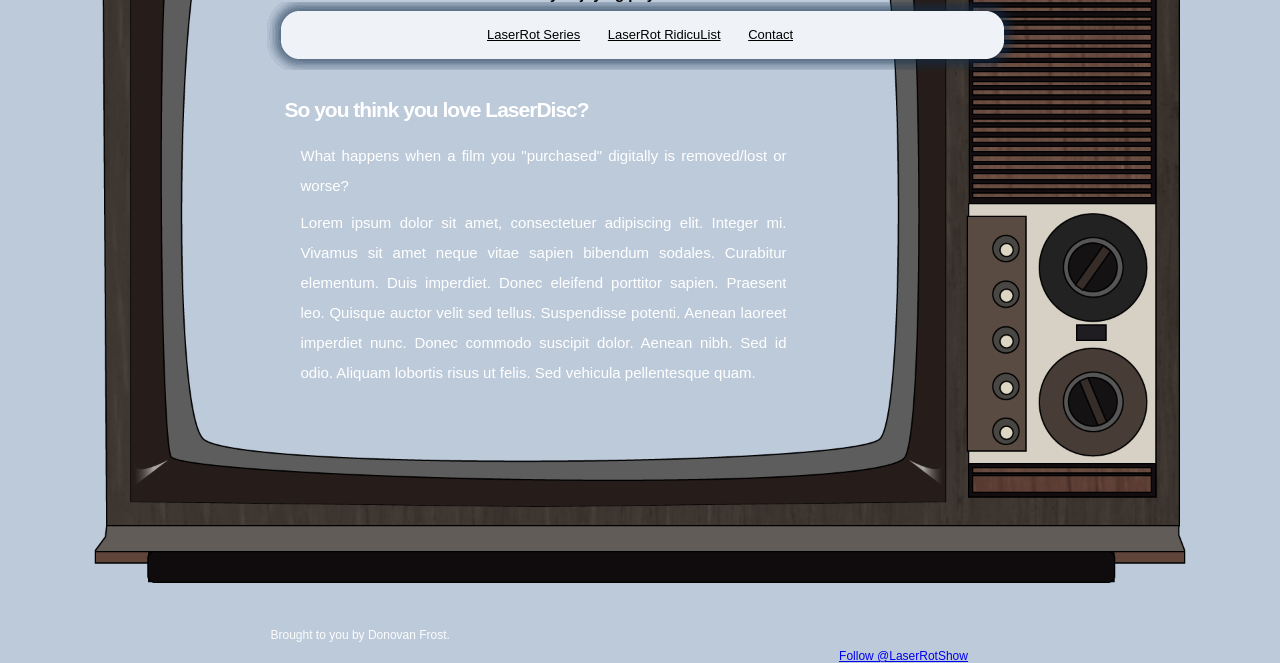
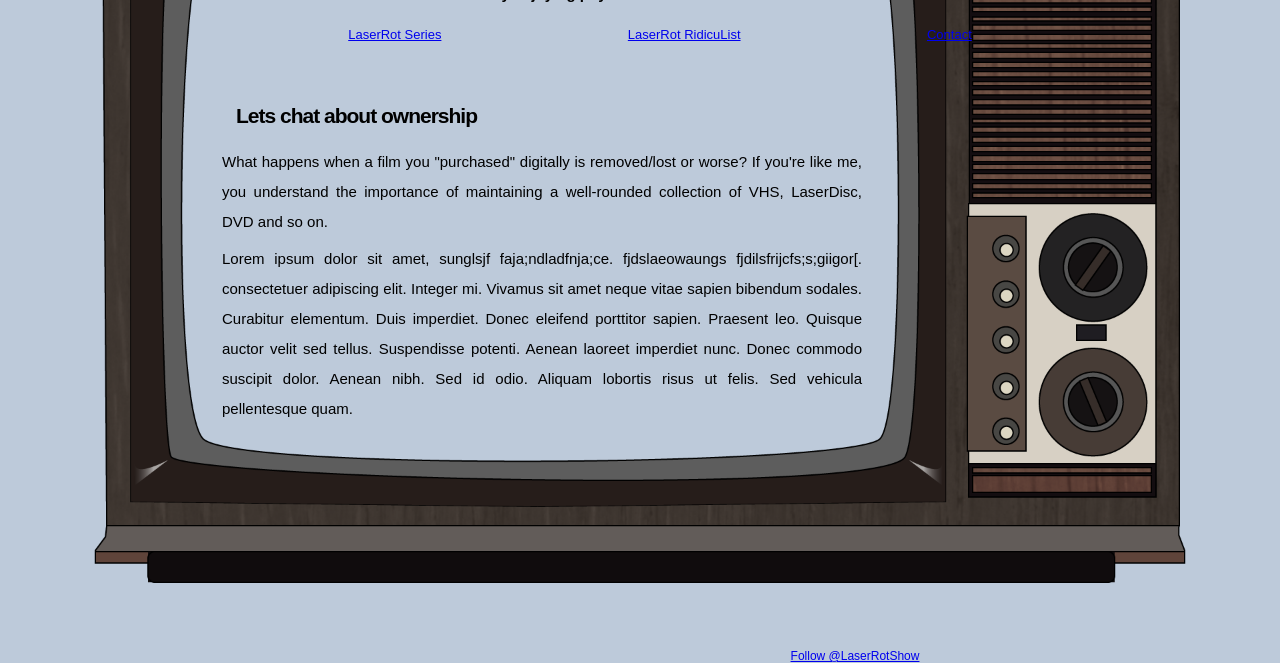
Before and after one commit to dd1x0n/dd1x0n.github.io, a plain HTML site: page index.html in a window 1280 px wide. Shown: the part 137-800 px from the top of the page. Drawn offline with Linux system fonts and the light colour scheme.

Commit message:
More Updates

```diff
--- a/index.html
+++ b/index.html
@@ -5,28 +5,29 @@
 <title>       X           </title>
 </head>
 <body>
+    <div id=".crt"></div>
     <div id="page">
         <div id="header">
         	<h1>Let's Get Physical</h1>
             <h2>By enjoying physical media!</h2>
       </div>
-        <div id="bar">
+        <div id="nav">
             <ul>
                 <li><a href="https://www.youtube.com/user/theabolitionist">LaserRot Series</a></li>
                 <li><a href="https://www.youtube.com/watch?v=PFxth91MwT0&list=PLRkXuE0_2IEW_FMCrFwscXCjXaFX8gio-">LaserRot RidicuList</a></li>
                 <li><a href="mailto:https:/loaterson@hotmail.com">Contact</a></li>
             </ul>
       </div>
-        <div class="contentTitle"><h1>So you think you love LaserDisc?</h1></div>
+        <div class="contentTitle"><h1>Lets chat about ownership</h1></div>
         <div class="contentText">
-          <p>What happens when a film you "purchased" digitally is removed/lost or worse?</p>
-          <p>Lorem ipsum dolor sit amet, consectetuer adipiscing elit. Integer mi. Vivamus sit amet neque vitae sapien bibendum sodales. Curabitur elementum. Duis imperdiet. Donec eleifend porttitor sapien. Praesent leo. Quisque auctor velit sed tellus. Suspendisse potenti. Aenean laoreet imperdiet nunc. Donec commodo suscipit dolor. Aenean nibh. Sed id odio. Aliquam lobortis risus ut felis. Sed vehicula pellentesque quam.</p>
-          <p>          <p><a href="index.html"></a></p>
+          <p>What happens when a film you "purchased" digitally is removed/lost or worse? If you're like me, you understand the importance of maintaining a well-rounded collection of VHS, LaserDisc, DVD and so on. </p>
+          <p>Lorem ipsum dolor sit amet, sunglsjf faja;ndladfnja;ce. fjdslaeowaungs fjdilsfrijcfs;s;giigor[. consectetuer adipiscing elit. Integer mi. Vivamus sit amet neque vitae sapien bibendum sodales. Curabitur elementum. Duis imperdiet. Donec eleifend porttitor sapien. Praesent leo. Quisque auctor velit sed tellus. Suspendisse potenti. Aenean laoreet imperdiet nunc. Donec commodo suscipit dolor. Aenean nibh. Sed id odio. Aliquam lobortis risus ut felis. Sed vehicula pellentesque quam.</p>
+
         </div>
         <div class="contentTitle"> </div>
         <div>
 <footer class="footer">
-            <p>Brought to you by Donovan Frost.</p> <a href="https://twitter.com/LaserRotShow?ref_src=twsrc%5Etfw"
+            <p>    </p> <a href="https://twitter.com/LaserRotShow?ref_src=twsrc%5Etfw"
                 class="twitter-follow-button"
                 data-show-count="true">Follow @LaserRotShow
             </a>
--- a/style.css
+++ b/style.css
@@ -1,8 +1,3 @@
-
-html, body {
-text-align: center;
-}
-p {text-align: left;}
 
 body {
 
@@ -27,7 +22,7 @@ body {
   height:auto;
   position: relative;
   overflow: hidden;
-  width: 753px;
+  width: 850px;
 }
 
 #header
@@ -37,13 +32,9 @@ padding-top:63px;
 padding-left:30px;
 padding-right:30px;
 
-background-repeat:no-repeat;
-background-position: center;
-overflow:hidden;
 }
 
-#header h1, #header h2
-{
+#header h1, #header h2 {
 margin-left:0px;
 width:693px;
 position:relative;
@@ -64,30 +55,14 @@ color:#26476E;
 font-size:30px;
 }
 
-
-
-#bar
-{
-background-image:url(bar.png);
-background-repeat:no-repeat;
-height:53px;
-width:750px;
-padding-bottom:15px;
-text-align:center;
-margin:0 auto 0 auto;
-}
-
-#bar ul {
-	margin: 0px auto 0px auto;
-	padding: 0px;
+#nav ul {
 	list-style-type: none;
 	height: 74px;
 	text-align:center;
+	display: flex;
+	justify-content: space-evenly;
 }
-#bar ul li , #bar ul li a, #bar ul li a:visited{
-	margin: 0px;
-	padding: 0px;
-	height: 30px;
+#nav ul li , #ul li a, #ul li a:visited{
 	overflow: hidden;
 	display: inline;
 	text-align:center;
@@ -97,10 +72,10 @@ margin:0 auto 0 auto;
 	padding-right:6px;
 }
 
-#bar ul li a:hover
+#nav ul li a:hover
 {
 color:#000000;
-text-decoration:underline;
+text-decoration: transparent 50%;
 
 }
 
@@ -123,18 +98,17 @@ padding-top:8px;
 font-size:21px;
 font-weight:bold;
 letter-spacing:-1px;
-color:#FFFFFF;
+color:rgb(0, 0, 0);
+display: flexbox;
 }
 
 
 .contentText
 {
-width:500px;
+width:654px;
 float: left;
-padding-left:30px;
-padding-right:30px;
 font-size:15px;
-color:#FFFFFF;
+color:rgb(0, 0, 0);
 line-height:30px;
 }e
 a:hover
@@ -145,7 +119,7 @@ border-bottom:1px dotted #F1F3F8;
 
 footer {
 	font-size: 12px;
-	color: rgb(252, 252, 252);
+	color: rgba(200, 228, 210, 0.829);
 	position: fixed;
 	bottom: 0;
 	width: 100%;
```
